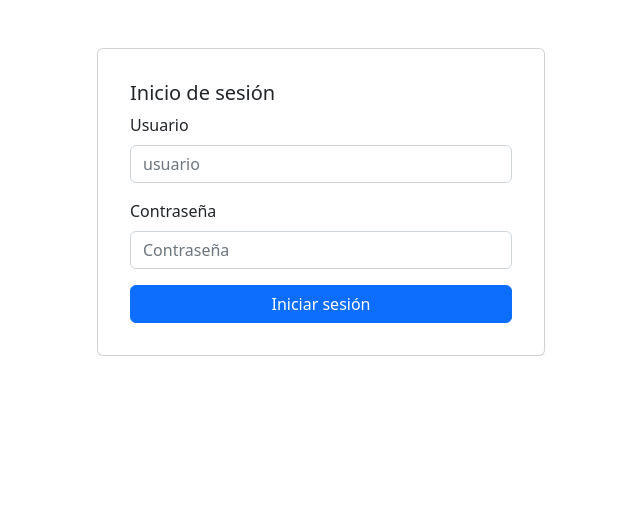
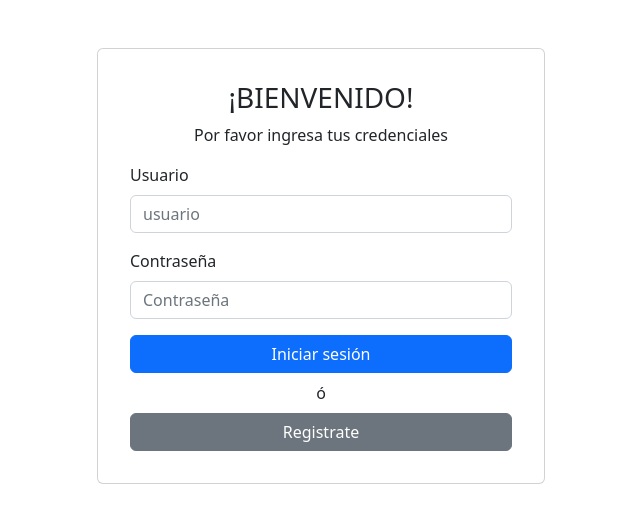
Before and after one commit to adanflorez/react-login, a Next.js app: page / in a window 1280 px wide. Shown: the top 522 px of the page, without its empty margins (319-959 px from the left). Built offline with nearby package versions, Linux system fonts and the light colour scheme.

Commit message:
feat: protected routes

```diff
--- a/package.json
+++ b/package.json
@@ -12,6 +12,7 @@
   "dependencies": {
     "axios": "^1.1.3",
     "bootstrap": "^5.2.2",
+    "js-cookie": "^3.0.1",
     "next": "13.0.0",
     "react": "18.2.0",
     "react-dom": "18.2.0"
--- a/src/components/forms/loginForm.js
+++ b/src/components/forms/loginForm.js
@@ -18,7 +18,7 @@ const LoginForm = () => {
         await services.login(user, password);
         router.push("/home");
       } catch (error) {
-        alert("Usuario y/o contraseña invalida")
+        alert("Usuario y/o contraseña invalida");
       }
     }
   };
@@ -26,7 +26,8 @@ const LoginForm = () => {
   return (
     <div className="card p-3 mx-auto mt-5" style={{ width: "28rem" }}>
       <div className="card-body">
-        <h5 className="card-title">Inicio de sesión</h5>
+        <h3 className="card-title text-center">¡BIENVENIDO!</h3>
+        <p className="text-center">Por favor ingresa tus credenciales</p>
         {error ? (
           <AlertError
             message={"Debes ingresar usuario y contraseña"}
@@ -63,13 +64,21 @@ const LoginForm = () => {
             }}
           />
         </div>
-        <div className="d-grid gap-2">
+        <div className="d-grid gap-2 text-center">
           <button
             className="btn btn-primary"
             type="button"
             onClick={handleSubmit}
           >
             Iniciar sesión
+          </button>
+          ó
+          <button
+            className="btn btn-secondary"
+            type="button"
+            onClick={handleSubmit}
+          >
+            Registrate
           </button>
         </div>
       </div>
--- /dev/null
+++ b/src/http/services.js
@@ -0,0 +1,21 @@
+import api from "./axios";
+import Cookies from "js-cookie";
+
+const services = {
+  login(user, password) {
+    return new Promise(async (resolve, reject) => {
+      try {
+        const response = await api.post(`https://localhost:8000/login`, {
+          user,
+          password,
+        });
+        Cookies.set("token", "token-123456")
+        resolve(response);
+      } catch (error) {
+        reject(error);
+      }
+    });
+  },
+};
+
+export default services;
```
Also changed, not shown: src/middleware.js (added, +9 -0 lines), 1 other file (tests, documents, lock files or other folders).
